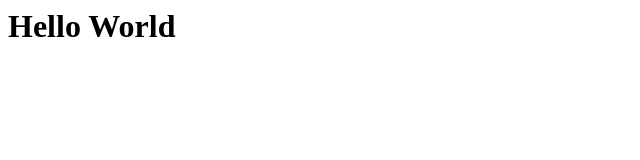
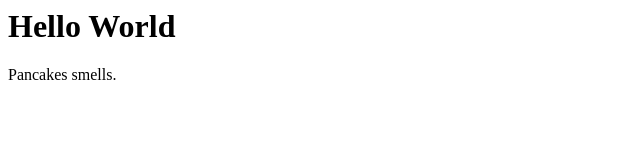
Before and after one commit to tabitha-r/dev-portfolio, a plain HTML site: page index.html in a window 1280 px wide. Shown: the full height of the page, 0-640 px from the left. Drawn offline with Linux system fonts and the light colour scheme.

Commit message:
Insult Pancakes

```diff
--- a/index.html
+++ b/index.html
@@ -1 +1,2 @@
 <h1>Hello World</h1>
+<p>Pancakes smells.</p>
```
